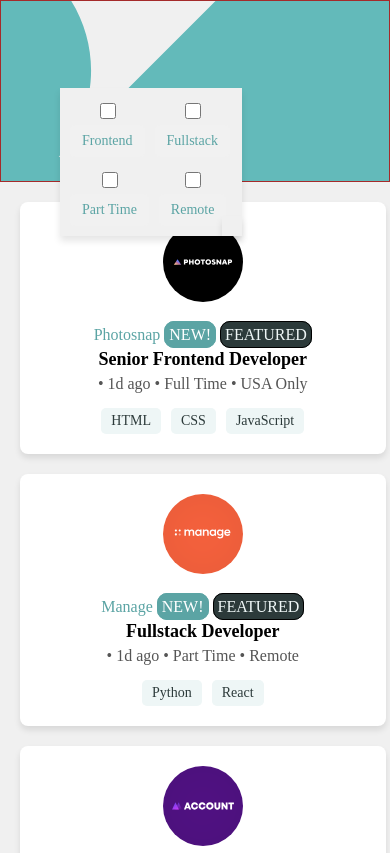
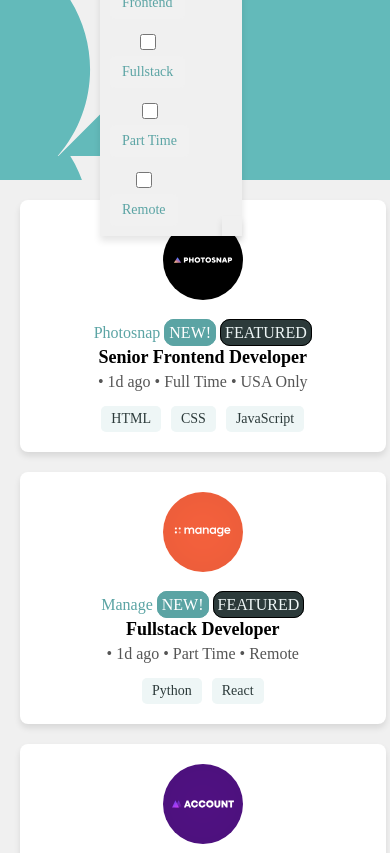
Before and after one commit to Godfrey1702/axia-joblisting, a plain HTML site: page index.html in a window 390 px wide. Shown: the top 853 px of the page. Drawn offline with Linux system fonts and the light colour scheme; a web font is replaced by a local one.

Commit message:
update my project

```diff
--- a/index.css
+++ b/index.css
@@ -50,8 +50,6 @@
      text-align: center;
      padding: 70px;
      font-size: 24px;
-     border: 1px solid brown;
-
     }
 
     .job-container {
@@ -134,7 +132,7 @@
            flex-wrap: wrap;
            gap: 10px;
            padding: 10px;
-           margin-left: 60px;
+           margin-left: 100px;
            background-color: #f0f0f0;
          }
 
```
